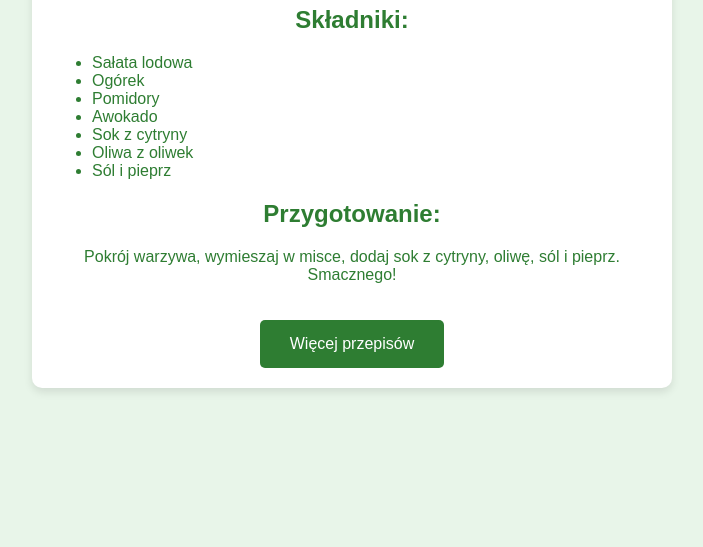
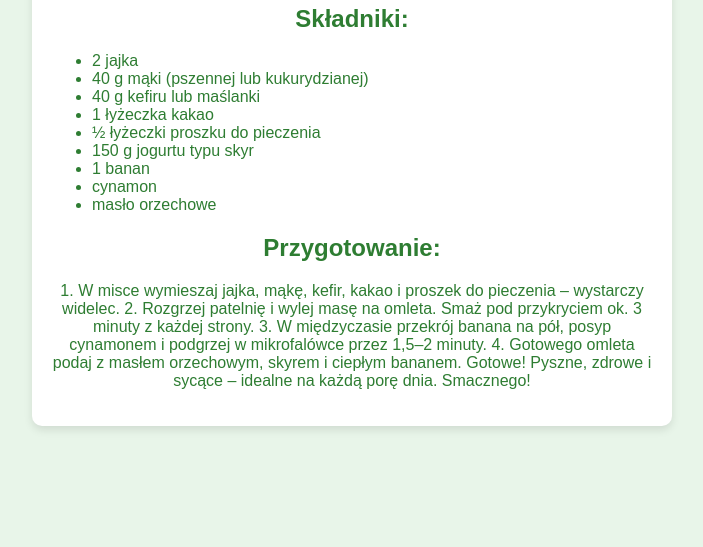
Before and after one commit to MiloszGit/przepisy, a plain HTML site: page przepisy/sniadania/s1.html in a window 1280 px wide. Shown: the part 253-800 px from the top of the page, without its empty margins (288-991 px from the left). Drawn offline with Linux system fonts and the light colour scheme.

Commit message:
Recipe added

```diff
--- a/przepisy/sniadania/s1.html
+++ b/przepisy/sniadania/s1.html
@@ -49,20 +49,26 @@
 </head>
 <body>
     <div class="container">
-        <h1>Przepis na Zieloną Sałatkę</h1>
+        <h1>Oto przepis na PROTEINOWEGO OMLETA!</h1>
         <h2>Składniki:</h2>
         <ul>
-            <li>Sałata lodowa</li>
-            <li>Ogórek</li>
-            <li>Pomidory</li>
-            <li>Awokado</li>
-            <li>Sok z cytryny</li>
-            <li>Oliwa z oliwek</li>
-            <li>Sól i pieprz</li>
+            <li>2 jajka</li>
+            <li>40 g mąki (pszennej lub kukurydzianej)</li>
+            <li>40 g kefiru lub maślanki</li>
+            <li>1 łyżeczka kakao</li>
+            <li>½ łyżeczki proszku do pieczenia</li>
+            <li>150 g jogurtu typu skyr</li>
+            <li>1 banan</li>
+            <li>cynamon</li>
+            <li>masło orzechowe</li>
         </ul>
         <h2>Przygotowanie:</h2>
-        <p>Pokrój warzywa, wymieszaj w misce, dodaj sok z cytryny, oliwę, sól i pieprz. Smacznego!</p>
-        <a href="https://example.com" class="button">Więcej przepisów</a>
+        <p>	1.	W misce wymieszaj jajka, mąkę, kefir, kakao i proszek do pieczenia – wystarczy widelec.
+            2.	Rozgrzej patelnię i wylej masę na omleta. Smaż pod przykryciem ok. 3 minuty z każdej strony.
+            3.	W międzyczasie przekrój banana na pół, posyp cynamonem i podgrzej w mikrofalówce przez 1,5–2 minuty.
+            4.	Gotowego omleta podaj z masłem orzechowym, skyrem i ciepłym bananem.
+
+        Gotowe! Pyszne, zdrowe i sycące – idealne na każdą porę dnia. Smacznego!</p>
     </div>
 </body>
 </html>
```
Also changed, not shown: index.html (+7 -2 lines).
